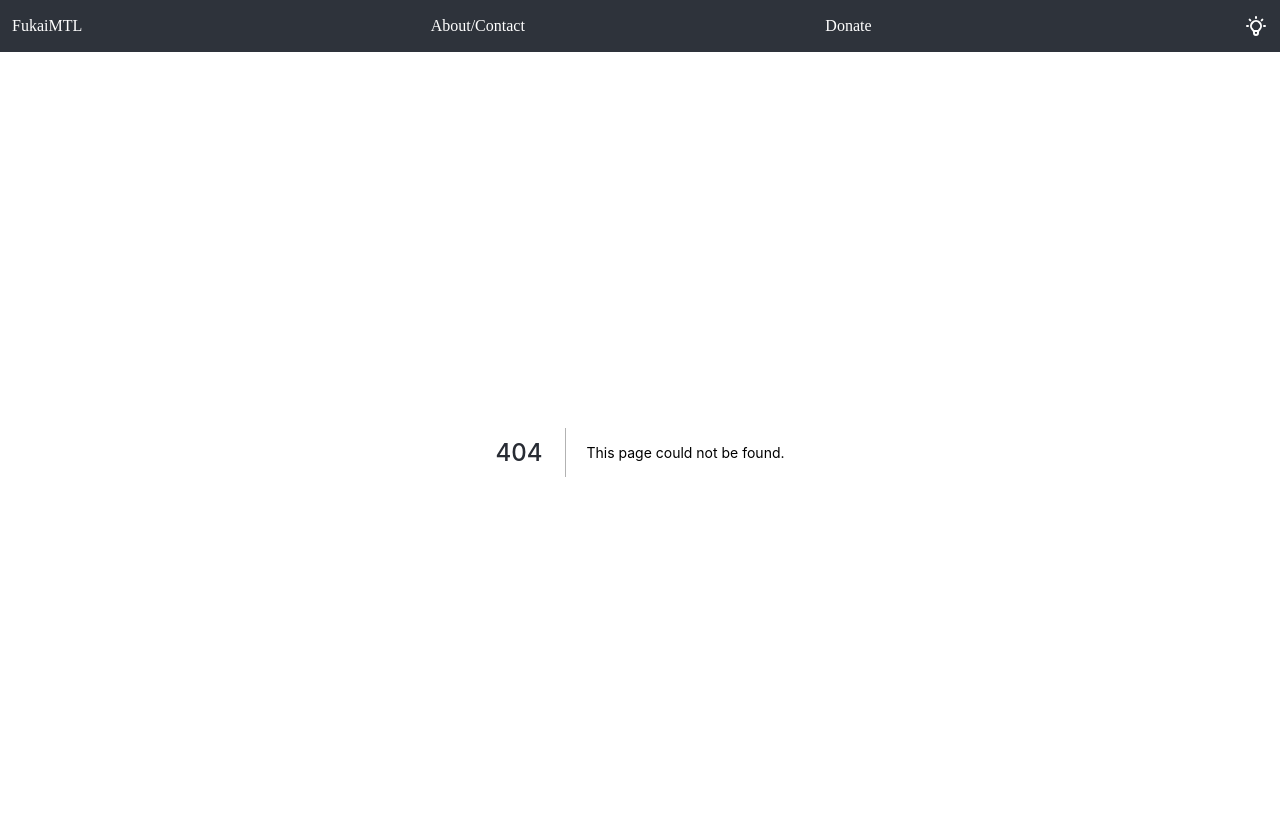
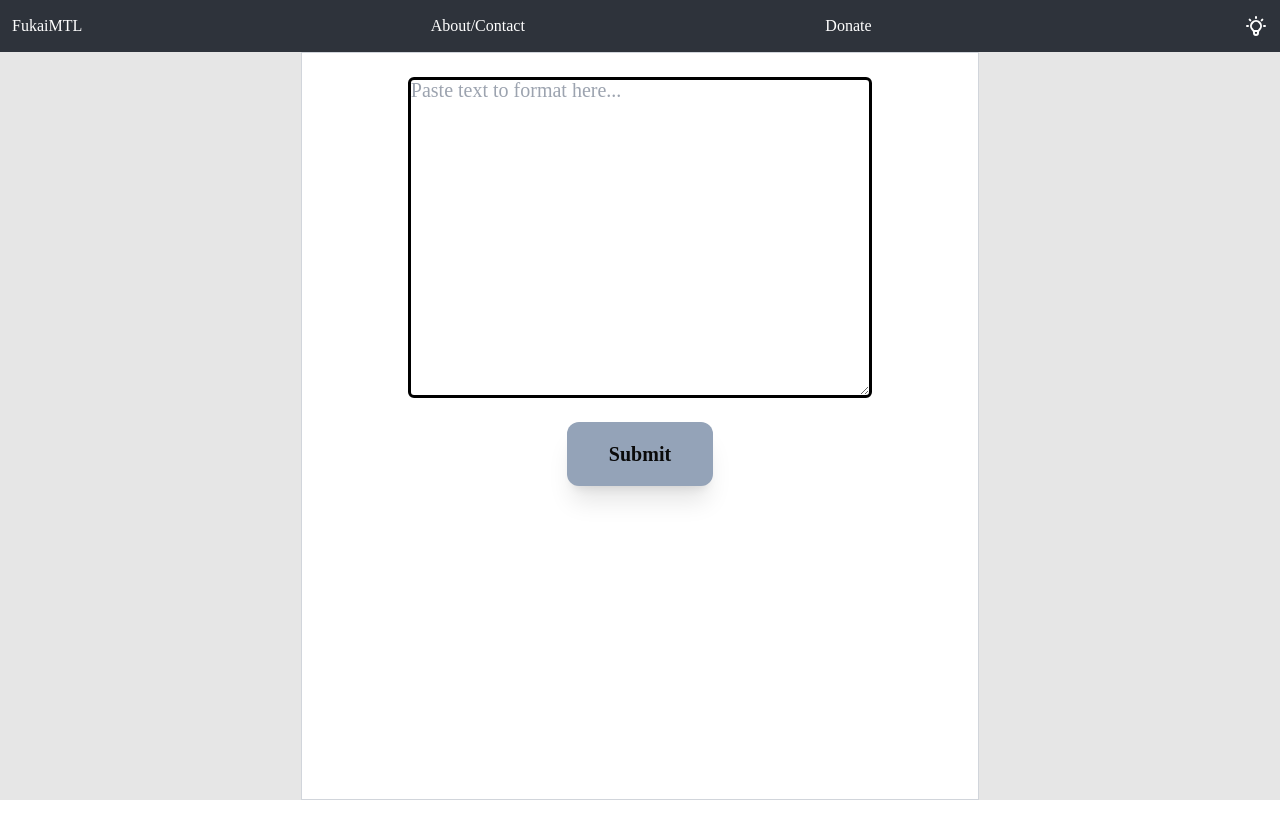
Before and after one commit to almeidaalajoel/FukaiMTL, a Next.js app: page /reader in a window 1280 px wide. Before the commit this address had no page. Shown: the top 838 px of the page. After the commit the page ends 800 px from the top, so only its background shows below. Built offline with nearby package versions, Linux system fonts and the light colour scheme; a web font is replaced by a local one.

Commit message:
Added reader

```diff
--- a/package.json
+++ b/package.json
@@ -19,6 +19,7 @@
     "react": "18.2.0",
     "react-dom": "18.2.0",
     "react-select": "^5.4.0",
+    "react-textarea-autosize": "^8.3.4",
     "tailwindcss": "^3.1.8"
   },
   "devDependencies": {
--- /dev/null
+++ b/src/pages/reader.js
@@ -0,0 +1,88 @@
+import React, { useState } from "react";
+import { Container, FontSelector, FontSize } from "../components";
+import { useFont } from "../hooks";
+import TextareaAutosize from "react-textarea-autosize";
+
+export default function Reader() {
+  const [
+    font,
+    size,
+    fontSize,
+    lineHeight,
+    setFont,
+    setSize,
+    setFontSize,
+    setLineHeight,
+  ] = useFont();
+  const [text, setText] = useState("");
+  const [value, setValue] = useState("");
+
+  const formatStr = (str) => str.split("\n").map((s, i) => <p key={i}>{s}</p>);
+
+  const handleChange = (e) => {
+    setValue(e.target.value);
+  };
+
+  const handleClick = () => setText(formatStr(value));
+  const handleReset = () => {
+    setText("");
+    setValue("");
+  };
+
+  return (
+    <Container>
+      <div className="flex flex-grow flex-col w-full lg:w-[65%] xl:w-[53%] text-[rgb(10,10,10)] bg-white dark:bg-[rgb(23,21,21)] dark:text-[rgb(200,200,200)] p-2 lg:p-12 lg:pt-6 leading-7 text-xl border border-solid border-gray-300 dark:border-gray-900">
+        {text ? (
+          <React.Fragment>
+            <div className="flex flex-col self-center items-center justify-center w-min px-[.5rem] smPh:px-[1rem] sm:px-[2rem] md:px-[3rem] lg:px-[4rem] xl:px-[5rem] border-4 bg-[rgb(240,239,242)] dark:bg-[rgb(33,30,30)] shadow-2xl dark:shadow-[0_0px_40px_8px_rgba(165,160,160,0.18)] border-solid dark:border-white rounded-2xl">
+              <div className="flex flex-col smPh:flex-row items-center py-3 smPh:space-x-6 sm:space-x-10 justify-around">
+                <FontSize
+                  size={size}
+                  setSize={setSize}
+                  setFontSize={setFontSize}
+                  setLineHeight={setLineHeight}
+                />
+                <FontSelector font={font} setFont={setFont} />
+              </div>
+            </div>
+            <div
+              className="flex flex-col space-y-4 my-6"
+              style={{
+                fontSize: `${fontSize}rem`,
+                lineHeight: `${lineHeight}rem`,
+                fontFamily: font,
+              }}
+            >
+              {text}
+            </div>
+            <div
+              onClick={handleReset}
+              className="mt-6 w-1/4 h-[4rem] rounded-xl bg-slate-400 dark:bg-slate-600 dark:text-white flex items-center justify-center self-center hover:cursor-pointer font-bold font-[ProximaNova] shadow-xl"
+            >
+              Reset
+            </div>
+          </React.Fragment>
+        ) : (
+          <React.Fragment>
+            <div className="flex flex-col w-4/5 self-center">
+              <TextareaAutosize
+                placeholder="Paste text to format here..."
+                className="leading-5 border-solid border border-black rounded-md text-black"
+                minRows={15}
+                onChange={handleChange}
+                value={value}
+                style={{ border: "solid" }}
+              />
+            </div>
+            <div
+              onClick={handleClick}
+              className="mt-6 w-1/4 h-[4rem] rounded-xl bg-slate-400 dark:bg-slate-600 dark:text-white flex items-center justify-center self-center hover:cursor-pointer font-bold font-[ProximaNova] shadow-xl"
+            >
+              Submit
+            </div>
+          </React.Fragment>
+        )}
+      </div>
+    </Container>
+  );
+}
```
Also changed, not shown: 1 other file (tests, documents, lock files or other folders).
